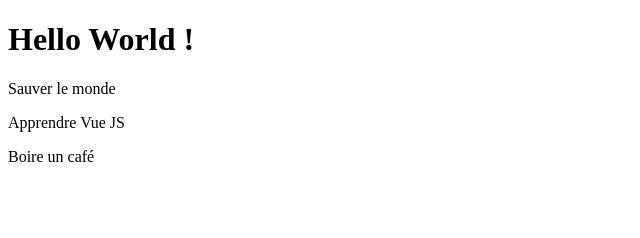
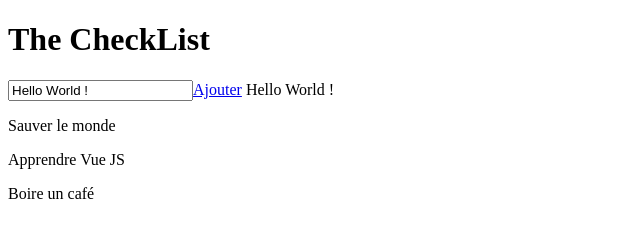
Before and after one commit to JulienT91/VueJS, a plain HTML site: page CheckList/index.html in a window 1280 px wide. Shown: the whole page, without its empty margins (0-640 px from the left). Drawn offline with nearby package versions, Linux system fonts and the light colour scheme.

Commit message:
add components to replace html <p>

```diff
--- a/CheckList/index.html
+++ b/CheckList/index.html
@@ -8,10 +8,11 @@
 </head>
 <body>
     <div id="app">
-        <h1 v-bind:title="message">{{message}}</h1>
-        <p  v-for="todo in todos" @click="inverser"> <!--Utilisation de :key="" pour eviter les erreurs pour des dév plus complexes-->
-            {{ todo }}
-        </p>
+        <h1>The CheckList</h1>
+        <input type="text" v-model="message" />
+        <a href="#" @click="ajouterNote" v-if="message != '' ">Ajouter</a>
+        {{message}}
+        <note v-for="todo in todos" v-bind:content="todo" @click="inverser"></note>
     </div>
     <script>
         const vm = Vue.createApp({
@@ -28,9 +29,19 @@
             methods:{
                 inverser(){
                     this.todos.reverse();
+                },
+                ajouterNote(){
+                    this.todos.push(this.message);
+                    this.message = "";
                 }
             }
-        }).mount('#app');
+        })
+        vm.component('note',{
+            props: ['content'],
+            template: `<p>{{content}}</p>`
+
+        });
+        vm.mount('#app');
     </script>
 </body>
 </html>
```
